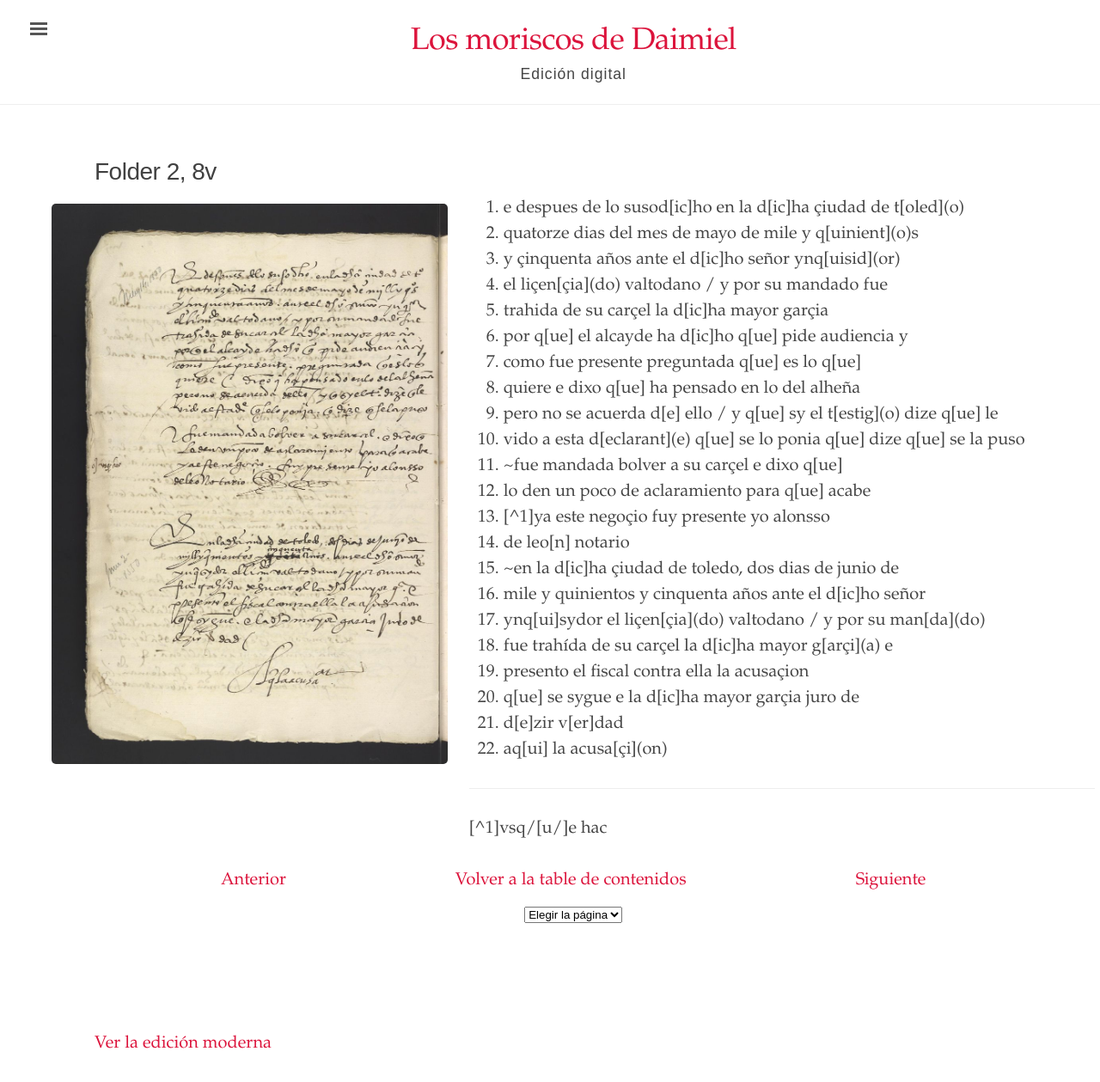
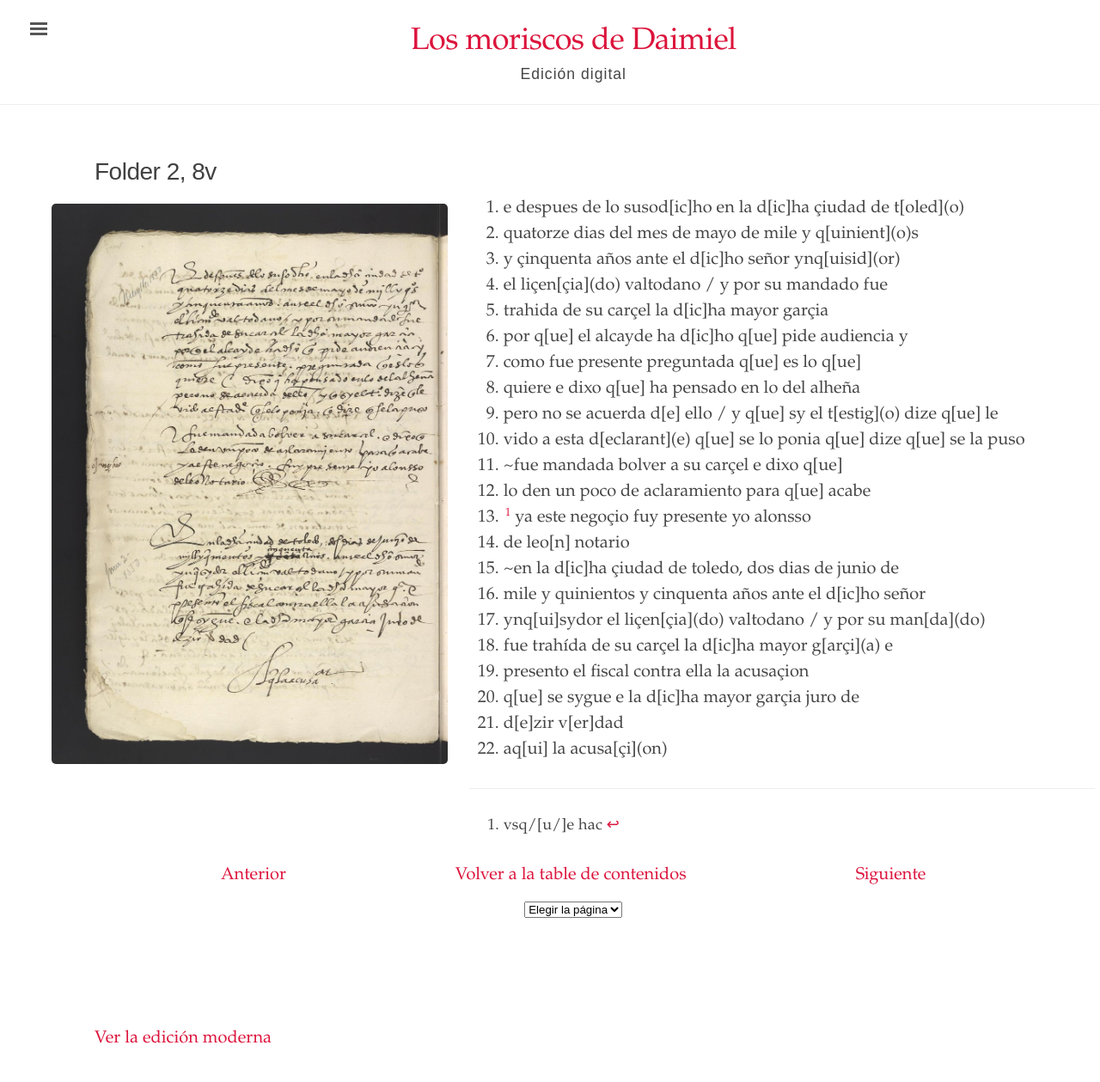
Before and after one commit to digbmc/moriscos-daimel, a Jekyll site: the page built from _texts/folder-2-8v.md, in a window 1280 px wide and 1309 px high. Shown: the top 1259 px of the window at 86% size. Built offline with Jekyll 4.4.1, drawn with Linux system fonts in a browser that asks for light colours.

Commit message:
Update folder-2-8v.md

```diff
--- a/_texts/folder-2-8v.md
+++ b/_texts/folder-2-8v.md
@@ -17,7 +17,7 @@ order: 16
 10. vido a esta d\[eclarant\](e) q\[ue\] se lo ponia q\[ue\] dize q\[ue\] se la puso
 11. ~fue mandada bolver a su carçel e dixo q\[ue\]
 12. lo den un poco de aclaramiento para q\[ue\] acabe
-13. [^1]ya este negoçio fuy presente yo alonsso
+13. [^1] ya este negoçio fuy presente yo alonsso
 14. de leo\[n\] notario
 15. ~en la d\[ic\]ha çiudad de toledo, dos dias de junio de
 16. mile y quinientos y cinquenta años ante el d\[ic\]ho señor
@@ -30,4 +30,4 @@ order: 16
 
 <hr>
 
-[^1]vsq/[u/]e hac
+[^1]: vsq/[u/]e hac
```
